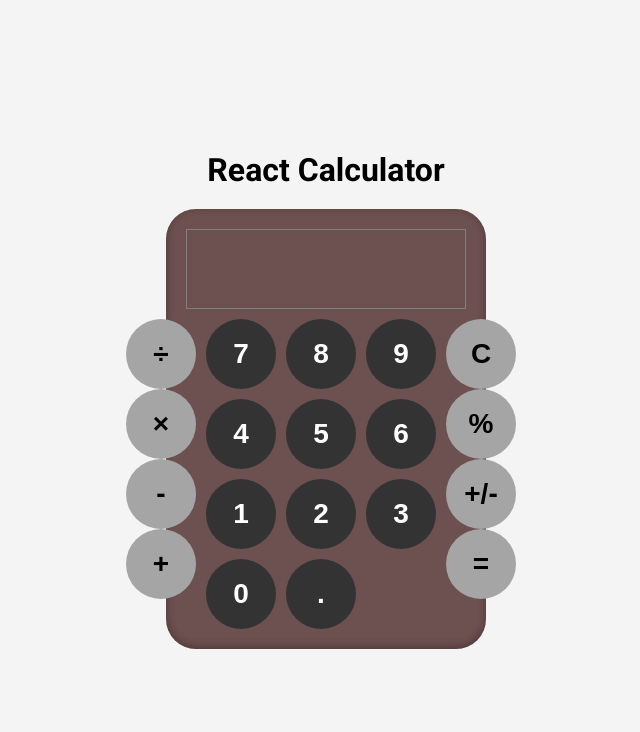
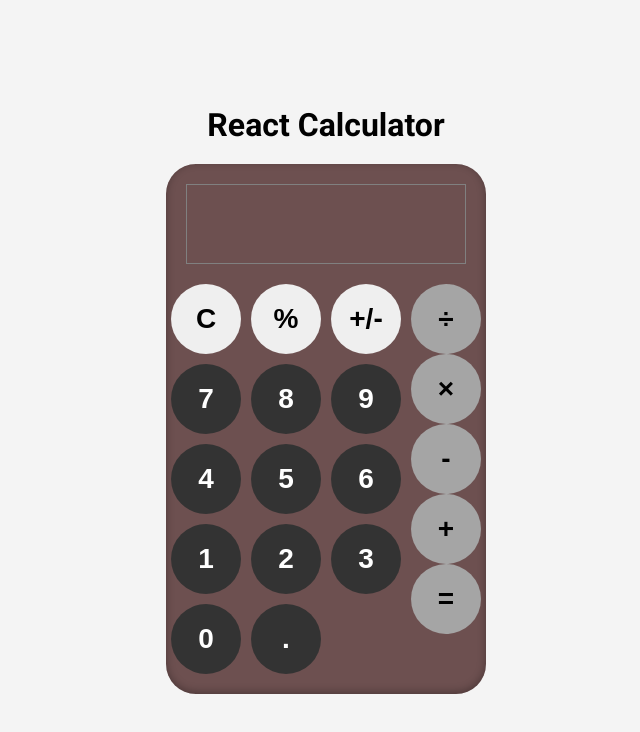
Before and after one commit to Mzhgn/React-Calculator, a React (Create React App) app: page / in a window 1280 px wide. Shown: the top 732 px of the page, without its empty margins (314-954 px from the left). Built offline with nearby package versions, Linux system fonts and the light colour scheme.

Commit message:
changing the layout

```diff
--- a/src/App.css
+++ b/src/App.css
@@ -46,9 +46,16 @@ button:active {
 }
 .buttons {
   display: grid;
-  grid-template-columns: repeat(4, 1fr);
+  /* grid-template-rows: auto auto auto; */
+  grid-template-columns: 3fr 1fr;
   gap: 10px;
-  padding-top: 10px;
+  padding-top: 20px;
+}
+.special-buttons {
+  display: grid;
+  grid-template-columns: repeat(3, 1fr);
+  gap: 10px;
+  margin-bottom: 10px;
 }
 .numbers button {
   background: #333;
@@ -58,7 +65,3 @@ button:active {
   background: #a5a5a5;
   color: black;
 }
-.special-buttons button {
-  background: #a5a5a5;
-  color: black;
-}
--- a/src/components/Calculator.js
+++ b/src/components/Calculator.js
@@ -23,7 +23,7 @@ const Calculator = () => {
     setInput((parseFloat(input) / 100).toString());
   };
   const numbers = ["7", "8", "9", "4", "5", "6", "1", "2", "3", "0", "."];
-  const operations = ["÷", "×", "-", "+"];
+  const operations = ["÷", "×", "-", "+", "="];
   return (
     <div className="calculator">
       <div className="display">
@@ -31,6 +31,22 @@ const Calculator = () => {
       </div>
 
       <div className="buttons">
+        <div className="leftButtons">
+          <div className="special-buttons">
+            <button onClick={handleClear}>C</button>
+            <button onClick={handlePercentage}>%</button>
+            <button onClick={() => handleClick("+/-")}>+/-</button>
+            {/* <button onClick={handleCalculate}>=</button> */}
+          </div>
+          <div className="numbers">
+            {numbers.map((num) => (
+              <button key={num} onClick={() => handleClick(num)}>
+                {num}
+              </button>
+            ))}
+          </div>
+        </div>
+
         <div className="operators">
           {operations.map((op) => (
             <button
@@ -41,20 +57,6 @@ const Calculator = () => {
             </button>
           ))}
         </div>
-        <div className="numbers">
-          {numbers.map((num) => (
-            <button key={num} onClick={() => handleClick(num)}>
-              {num}
-            </button>
-          ))}
-        </div>
-
-        <div className="special-buttons">
-          <button onClick={handleClear}>C</button>
-          <button onClick={handlePercentage}>%</button>
-          <button onClick={() => handleClick("+/-")}>+/-</button>
-          <button onClick={handleCalculate}>=</button>
-        </div>
       </div>
     </div>
   );
```
